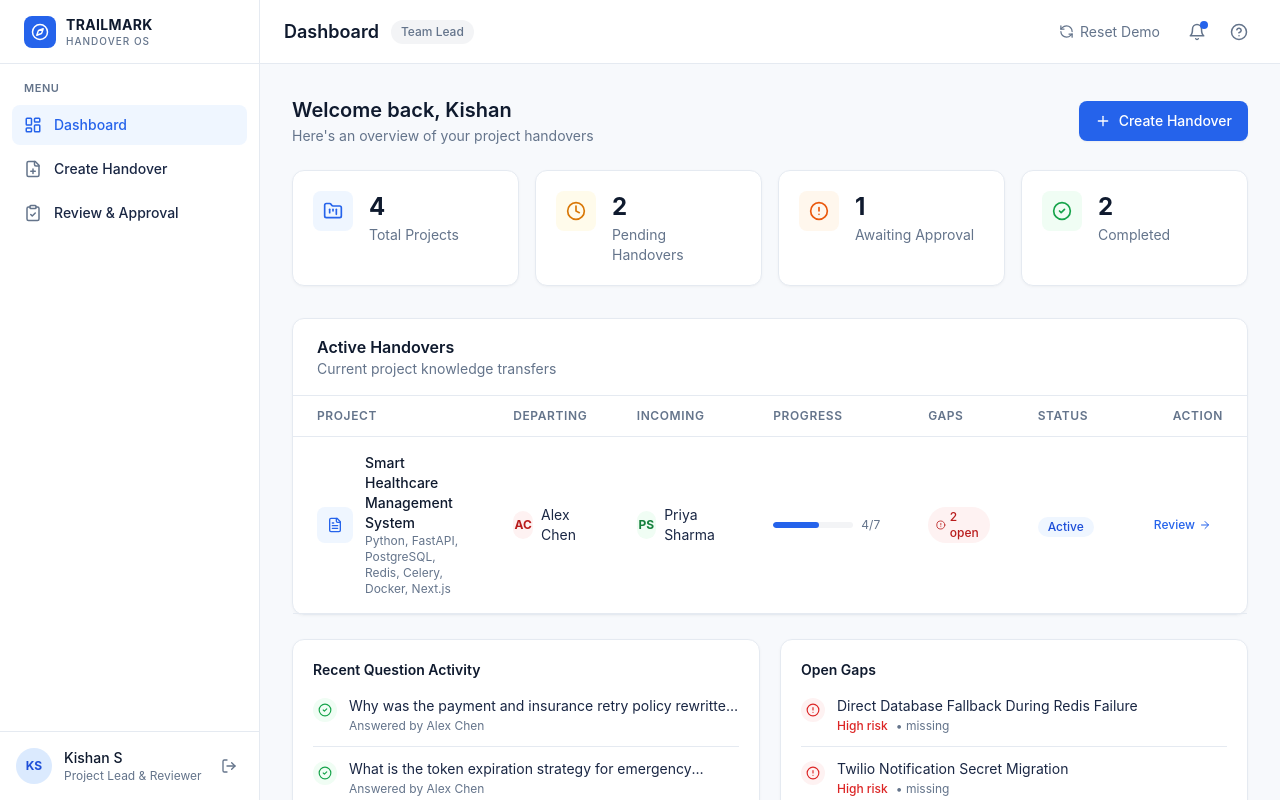
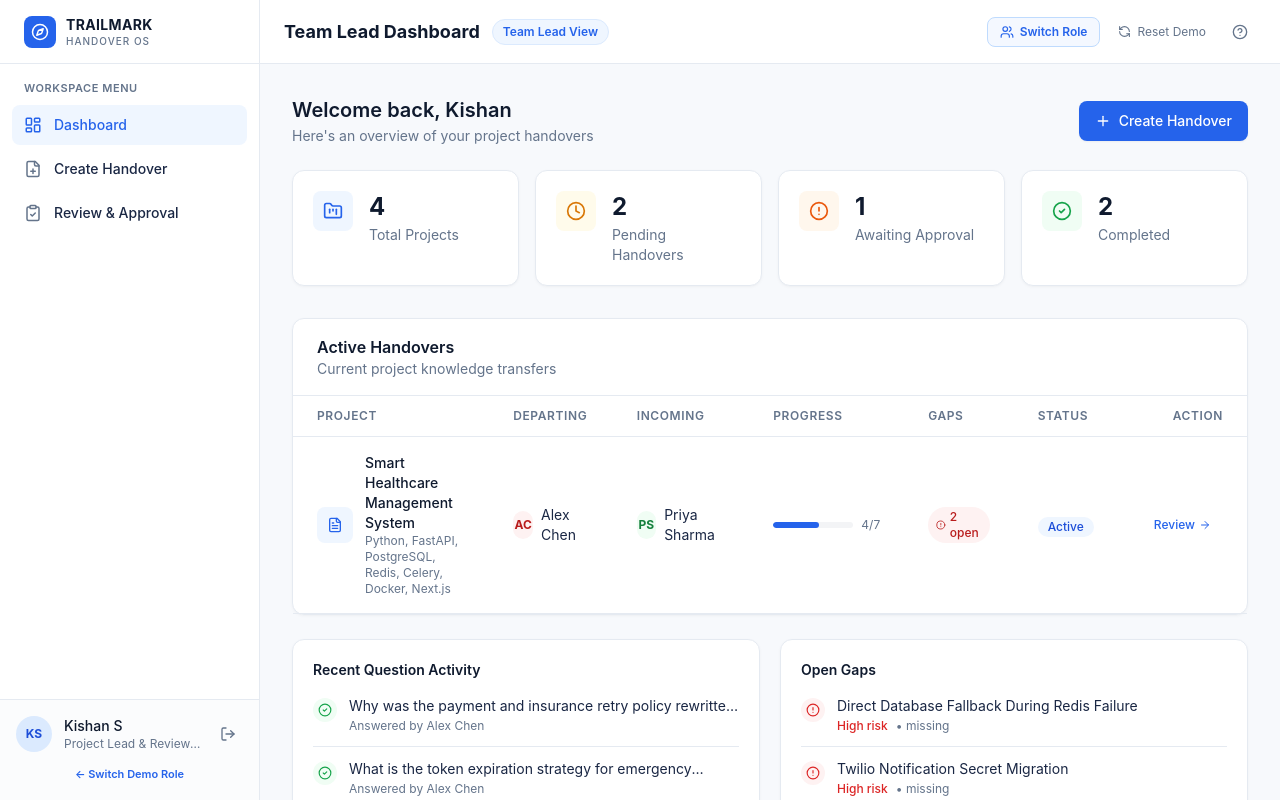
Before and after one commit to tharunsridhar/Trailmark, a Next.js app in the folder frontend/: page / in a window 1280 px wide. Built offline with nearby package versions, Linux system fonts and the light colour scheme.

Commit message:
Set mandatory role selection as default landing screen with three interactive persona cards

```diff
--- a/frontend/src/app/page.tsx
+++ b/frontend/src/app/page.tsx
@@ -17,6 +17,8 @@ export default function Home() {
     case 'dashboard':
     case 'create':
       return <Screen1TeamLeadDashboard />;
+    case 'departing-intro':
+    case 'interview':
     case 'questions':
     case 'my-handover-departing':
       return <Screen2DepartingQuestions />;
--- a/frontend/src/components/AppShell.tsx
+++ b/frontend/src/components/AppShell.tsx
@@ -8,13 +8,13 @@ import { TopNav } from '@/components/TopNav';
 export function AppShell({ children }: { children: React.ReactNode }) {
   const { activeScreen } = useHandover();
 
-  // Role selection is full-screen, no sidebar/topbar
-  if (activeScreen === 'role-select') {
+  // Role selection and Focused AI Interview have their own dedicated full-screen layouts
+  if (activeScreen === 'role-select' || activeScreen === 'interview') {
     return <>{children}</>;
   }
 
   return (
-    <div className="flex h-screen overflow-hidden">
+    <div className="flex h-screen overflow-hidden bg-page">
       <Sidebar />
       <div className="flex-1 flex flex-col min-w-0">
         <TopNav />
--- a/frontend/src/components/Sidebar.tsx
+++ b/frontend/src/components/Sidebar.tsx
@@ -1,7 +1,7 @@
 'use client';
 
 import React from 'react';
-import { useHandover, DEMO_USERS } from '@/context/HandoverContext';
+import { useHandover } from '@/context/HandoverContext';
 import {
   LayoutDashboard,
   FilePlus,
@@ -11,6 +11,7 @@ import {
   Search,
   LogOut,
   Compass,
+  Sparkles,
 } from 'lucide-react';
 
 interface NavItem {
@@ -26,12 +27,12 @@ const LEAD_NAV: NavItem[] = [
 ];
 
 const DEPARTING_NAV: NavItem[] = [
-  { id: 'my-handover-departing', label: 'My Handover', icon: <FileText size={18} /> },
-  { id: 'questions', label: 'AI Questions', icon: <MessageSquareText size={18} /> },
+  { id: 'departing-intro', label: 'Handover Overview', icon: <FileText size={18} /> },
+  { id: 'interview', label: 'AI Interview', icon: <Sparkles size={18} /> },
 ];
 
 const INCOMING_NAV: NavItem[] = [
-  { id: 'incoming-handover', label: 'My Handover', icon: <FileText size={18} /> },
+  { id: 'incoming-handover', label: 'Handover Document', icon: <FileText size={18} /> },
   { id: 'evidence-gaps', label: 'Evidence & Gaps', icon: <Search size={18} /> },
 ];
 
@@ -61,10 +62,12 @@ export function Sidebar() {
       {/* Navigation */}
       <nav className="flex-1 px-3 py-4 space-y-1">
         <p className="px-3 text-[11px] font-semibold text-muted uppercase tracking-wider mb-2">
-          Menu
+          Workspace Menu
         </p>
         {navItems.map((item) => {
-          const isActive = activeScreen === item.id;
+          const isActive =
+            activeScreen === item.id ||
+            (item.id === 'interview' && (activeScreen === 'questions' || activeScreen === 'my-handover-departing'));
           return (
             <button
               key={item.id}
@@ -82,8 +85,8 @@ export function Sidebar() {
         })}
       </nav>
 
-      {/* User info / Role switch */}
-      <div className="border-t border-[#E5EAF1] p-4">
+      {/* User info / Switch Role button */}
+      <div className="border-t border-[#E5EAF1] p-4 bg-slate-50/50">
         <div className="flex items-center gap-3">
           <div className="w-9 h-9 rounded-full bg-brand-100 text-brand-700 flex items-center justify-center text-xs font-bold">
             {currentUser.avatar}
@@ -94,13 +97,20 @@ export function Sidebar() {
           </div>
           <button
             onClick={() => {
-              setActiveRole('lead');
               setActiveScreen('role-select');
             }}
-            className="p-1.5 rounded-md text-muted hover:text-navy-800 hover:bg-gray-100 transition-colors"
-            title="Switch role"
+            className="p-1.5 rounded-md text-muted hover:text-brand-600 hover:bg-white border border-transparent hover:border-[#E5EAF1] transition-colors"
+            title="Switch demo persona"
           >
             <LogOut size={16} />
+          </button>
+        </div>
+        <div className="mt-2 text-center">
+          <button
+            onClick={() => setActiveScreen('role-select')}
+            className="text-[11px] font-semibold text-brand-600 hover:underline inline-flex items-center gap-1"
+          >
+            ← Switch Demo Role
           </button>
         </div>
       </div>
--- a/frontend/src/components/TopNav.tsx
+++ b/frontend/src/components/TopNav.tsx
@@ -2,22 +2,24 @@
 
 import React from 'react';
 import { useHandover } from '@/context/HandoverContext';
-import { HelpCircle, Bell, RefreshCcw } from 'lucide-react';
+import { HelpCircle, Bell, RefreshCcw, UserCheck, Users } from 'lucide-react';
 
 const SCREEN_TITLES: Record<string, string> = {
-  dashboard: 'Dashboard',
+  dashboard: 'Team Lead Dashboard',
   create: 'Create Handover',
   review: 'Review & Approval',
-  questions: 'AI Questions',
-  'my-handover-departing': 'My Handover',
-  'incoming-handover': 'My Handover',
-  'evidence-gaps': 'Evidence & Gaps',
+  'departing-intro': 'Knowledge Handover Overview',
+  interview: 'AI Handover Interview',
+  questions: 'AI Handover Interview',
+  'my-handover-departing': 'Handover Overview',
+  'incoming-handover': 'Approved Handover Document',
+  'evidence-gaps': 'Evidence & Gaps Inspection',
 };
 
 export function TopNav() {
-  const { activeScreen, activeRole, resetDemoData } = useHandover();
+  const { activeScreen, activeRole, setActiveScreen, resetDemoData } = useHandover();
 
-  const title = SCREEN_TITLES[activeScreen] || 'Trailmark';
+  const title = SCREEN_TITLES[activeScreen] || 'Trailmark Workspace';
   const roleLabel =
     activeRole === 'lead'
       ? 'Team Lead'
@@ -27,30 +29,39 @@ export function TopNav() {
 
   return (
     <header className="h-16 bg-white border-b border-[#E5EAF1] flex items-center justify-between px-6 shrink-0">
-      {/* Left: page title */}
+      {/* Left: page title & role indicator */}
       <div className="flex items-center gap-3">
-        <h1 className="text-lg font-semibold text-navy-800">{title}</h1>
-        <span className="text-xs font-medium text-muted bg-gray-100 px-2.5 py-1 rounded-full">
-          {roleLabel}
+        <h1 className="text-base sm:text-lg font-bold text-navy-800">{title}</h1>
+        <span className="text-xs font-semibold text-brand-600 bg-blue-50 border border-blue-100 px-2.5 py-1 rounded-full">
+          {roleLabel} View
         </span>
       </div>
 
-      {/* Right: actions */}
+      {/* Right: Quick Role Switcher + Reset + Help */}
       <div className="flex items-center gap-2">
         <button
+          onClick={() => setActiveScreen('role-select')}
+          className="flex items-center gap-1.5 text-xs font-semibold text-brand-600 hover:text-brand-700 bg-blue-50/70 hover:bg-blue-100 px-3 py-1.5 rounded-lg border border-blue-200 transition-colors"
+          title="Switch role"
+        >
+          <Users size={14} />
+          <span>Switch Role</span>
+        </button>
+
+        <button
           onClick={resetDemoData}
-          className="flex items-center gap-1.5 text-sm text-muted hover:text-navy-800 px-3 py-2 rounded-lg hover:bg-gray-50 transition-colors"
-          title="Reset demo data"
+          className="flex items-center gap-1.5 text-xs text-muted hover:text-navy-800 px-2.5 py-1.5 rounded-lg hover:bg-gray-100 transition-colors"
+          title="Reset demo data to initial state"
         >
-          <RefreshCcw size={15} />
+          <RefreshCcw size={13} />
           <span className="hidden sm:inline">Reset Demo</span>
         </button>
-        <button className="p-2 rounded-lg text-muted hover:text-navy-800 hover:bg-gray-50 transition-colors relative">
-          <Bell size={18} />
-          <span className="absolute top-1.5 right-1.5 w-2 h-2 bg-brand-600 rounded-full"></span>
-        </button>
-        <button className="p-2 rounded-lg text-muted hover:text-navy-800 hover:bg-gray-50 transition-colors">
-          <HelpCircle size={18} />
+
+        <button
+          className="p-2 rounded-lg text-muted hover:text-navy-800 hover:bg-gray-100 transition-colors"
+          title="Help & documentation"
+        >
+          <HelpCircle size={16} />
         </button>
       </div>
     </header>
--- a/frontend/src/components/screens/Screen0RoleSelection.tsx
+++ b/frontend/src/components/screens/Screen0RoleSelection.tsx
@@ -1,92 +1,177 @@
 'use client';
 
-import React from 'react';
+import React, { useState } from 'react';
 import { useHandover } from '@/context/HandoverContext';
 import { Role } from '@/types';
-import { Shield, UserMinus, UserPlus, Compass, ArrowRight } from 'lucide-react';
+import { Shield, UserMinus, UserPlus, Compass, ArrowRight, Check } from 'lucide-react';
 
-const roles: { key: Role; label: string; subtitle: string; description: string; icon: React.ReactNode }[] = [
+interface RoleOption {
+  key: Role;
+  title: string;
+  badge: string;
+  assignedUser: string;
+  userRole: string;
+  description: string;
+  icon: React.ReactNode;
+  targetScreen: string;
+}
+
+const ROLES: RoleOption[] = [
   {
     key: 'lead',
-    label: 'Team Lead',
-    subtitle: 'Lead & Reviewer',
-    description: 'Create project handovers, review answers and evidence, resolve gaps, and approve completed handovers.',
+    title: 'Team Lead',
+    badge: 'Lead & Reviewer',
+    assignedUser: 'Kishan S',
+    userRole: 'Engineering Lead',
+    description:
+      'Create project handovers, provide project details, manage departing members, review AI-generated information, verify evidence and approve handovers.',
     icon: <Shield size={28} />,
+    targetScreen: 'dashboard',
   },
   {
     key: 'departing',
-    label: 'Departing Member',
-    subtitle: 'Knowledge Source',
-    description: 'Answer AI-generated questions about your project role, provide context, and document decisions.',
+    title: 'Departing Team Member',
+    badge: 'Knowledge Source',
+    assignedUser: 'Alex Chen',
+    userRole: 'Senior Backend Developer',
+    description:
+      'Participate in an AI-guided knowledge handover interview, answer questions based on your project role, provide text or voice responses and submit your knowledge to the Team Lead.',
     icon: <UserMinus size={28} />,
+    targetScreen: 'departing-intro',
   },
   {
     key: 'incoming',
-    label: 'Incoming Member',
-    subtitle: 'Knowledge Receiver',
-    description: 'Review the approved handover, inspect evidence and gaps, and acknowledge receipt of project knowledge.',
+    title: 'Incoming Team Member',
+    badge: 'Successor',
+    assignedUser: 'Priya Sharma',
+    userRole: 'Incoming Software Engineer',
+    description:
+      'Access the Team Lead-approved project handover, understand responsibilities, inspect supporting evidence, identify missing information and acknowledge receipt.',
     icon: <UserPlus size={28} />,
+    targetScreen: 'incoming-handover',
   },
 ];
 
 export function Screen0RoleSelection() {
   const { setActiveRole, setActiveScreen } = useHandover();
+  const [selectedRole, setSelectedRole] = useState<Role | null>(null);
+  const [isTransitioning, setIsTransitioning] = useState(false);
 
-  const handleSelect = (role: Role) => {
-    setActiveRole(role);
-    if (role === 'lead') setActiveScreen('dashboard');
-    else if (role === 'departing') setActiveScreen('questions');
-    else setActiveScreen('incoming-handover');
+  const handleSelectRole = (r: RoleOption) => {
+    setSelectedRole(r.key);
+    setIsTransitioning(true);
+    setActiveRole(r.key);
+
+    setTimeout(() => {
+      setActiveScreen(r.targetScreen);
+    }, 280);
   };
 
   return (
-    <div className="min-h-screen bg-page flex flex-col items-center justify-center px-4 py-12">
-      {/* Logo */}
-      <div className="flex items-center gap-3 mb-2">
-        <div className="w-10 h-10 rounded-xl bg-brand-600 flex items-center justify-center">
+    <div className="min-h-screen bg-[#F8FAFC] flex flex-col items-center justify-center px-4 py-12">
+      {/* Brand Header */}
+      <div className="flex items-center gap-2.5 mb-8">
+        <div className="w-10 h-10 rounded-xl bg-brand-600 flex items-center justify-center shadow-sm">
           <Compass size={22} className="text-white" />
         </div>
-        <div>
-          <h1 className="text-xl font-bold text-navy-800 tracking-tight">TRAILMARK</h1>
-          <p className="text-[10px] font-semibold text-muted uppercase tracking-[0.2em] -mt-0.5">Handover OS</p>
+        <div className="flex flex-col leading-none">
+          <span className="text-base font-bold text-[#0F172A] tracking-wider">TRAILMARK</span>
+          <span className="text-[10px] font-semibold text-[#64748B] uppercase tracking-[0.2em] mt-0.5">
+            Handover OS
+          </span>
         </div>
       </div>
 
-      {/* Heading */}
-      <div className="text-center mt-8 mb-10 max-w-lg">
-        <h2 className="text-2xl font-semibold text-navy-800 mb-2">
-          Select your role
-        </h2>
-        <p className="text-sm text-muted leading-relaxed">
-          Choose a demo persona to explore the knowledge handover workflow — from project creation and AI-driven questions, through lead review, to incoming member acknowledgement.
+      {/* Main Title Banner */}
+      <div className="text-center max-w-xl mb-10">
+        <h1 className="text-3xl sm:text-4xl font-bold text-[#0F172A] tracking-tight mb-2.5">
+          Welcome to Trailmark
+        </h1>
+        <p className="text-base sm:text-lg text-[#64748B] font-medium mb-4">
+          Your project knowledge, carried forward.
+        </p>
+        <div className="inline-flex items-center gap-2 px-3 py-1 rounded-full bg-blue-50 border border-blue-100 text-xs font-semibold text-brand-600">
+          <span>How would you like to continue?</span>
+        </div>
+      </div>
+
+      {/* 3 Interactive Large Role Cards */}
+      <div className="grid grid-cols-1 md:grid-cols-3 gap-6 w-full max-w-5xl">
+        {ROLES.map((r) => {
+          const isSelected = selectedRole === r.key;
+          return (
+            <div
+              key={r.key}
+              onClick={() => handleSelectRole(r)}
+              className={`group relative bg-white border rounded-2xl p-7 text-left cursor-pointer transition-all duration-200 flex flex-col justify-between ${
+                isSelected
+                  ? 'border-brand-600 ring-2 ring-brand-500/20 shadow-lg -translate-y-1'
+                  : 'border-[#E2E8F0] hover:border-brand-300 hover:shadow-md hover:-translate-y-0.5'
+              }`}
+            >
+              {/* Card Top: Icon & Badge */}
+              <div>
+                <div className="flex items-center justify-between mb-5">
+                  <div
+                    className={`w-14 h-14 rounded-xl flex items-center justify-center transition-colors ${
+                      isSelected
+                        ? 'bg-brand-600 text-white'
+                        : 'bg-brand-50 text-brand-600 group-hover:bg-brand-100'
+                    }`}
+                  >
+                    {r.icon}
+                  </div>
+                  <span className="px-2.5 py-1 rounded-full text-xs font-medium bg-slate-100 text-[#64748B]">
+                    {r.badge}
+                  </span>
+                </div>
+
+                {/* Role Title */}
+                <h2 className="text-xl font-bold text-[#0F172A] mb-1.5">{r.title}</h2>
+
+                {/* Persona Tag */}
+                <p className="text-xs font-medium text-brand-600 mb-3.5">
+                  Demo persona: <span className="font-semibold">{r.assignedUser}</span> ({r.userRole})
+                </p>
+
+                {/* Detailed Spec Description */}
+                <p className="text-sm text-[#64748B] leading-relaxed mb-6">
+                  {r.description}
                 </p>
               </div>
 
-      {/* Role cards */}
-      <div className="grid grid-cols-1 md:grid-cols-3 gap-5 w-full max-w-3xl">
-        {roles.map((r) => (
+              {/* Action Button */}
+              <div className="pt-4 border-t border-[#F1F5F9]">
                 <button
-            key={r.key}
-            onClick={() => handleSelect(r.key)}
-            className="group bg-white border border-[#E5EAF1] rounded-xl p-6 text-left hover:border-brand-300 hover:shadow-card-hover transition-all duration-200 flex flex-col"
+                  type="button"
+                  className={`w-full py-2.5 px-4 rounded-xl text-sm font-semibold flex items-center justify-center gap-2 transition-colors ${
+                    isSelected
+                      ? 'bg-brand-600 text-white shadow-sm'
+                      : 'bg-slate-50 text-[#0F172A] group-hover:bg-brand-600 group-hover:text-white'
+                  }`}
                 >
-            <div className="w-12 h-12 rounded-lg bg-brand-50 text-brand-600 flex items-center justify-center mb-4 group-hover:bg-brand-100 transition-colors">
-              {r.icon}
+                  {isSelected ? (
+                    <>
+                      <Check size={16} /> Entering workspace...
+                    </>
+                  ) : (
+                    <>
+                      Select {r.title} <ArrowRight size={15} />
+                    </>
+                  )}
+                </button>
               </div>
-            <h3 className="text-base font-semibold text-navy-800 mb-0.5">{r.label}</h3>
-            <p className="text-xs font-medium text-brand-600 mb-3">{r.subtitle}</p>
-            <p className="text-sm text-muted leading-relaxed flex-1">{r.description}</p>
-            <div className="flex items-center gap-1.5 mt-4 text-sm font-medium text-brand-600 opacity-0 group-hover:opacity-100 transition-opacity">
-              Continue <ArrowRight size={14} />
             </div>
-          </button>
-        ))}
+          );
+        })}
       </div>
 
-      {/* Footer */}
-      <p className="text-xs text-muted mt-10">
-        Demo environment — no authentication required
+      {/* Footer Notes */}
+      <div className="mt-12 text-center text-xs text-[#64748B] max-w-md">
+        <p>
+          Demonstration mode for Round 2. Seeded with sample healthcare pipeline project. You can switch personas at any point using the sidebar switch.
         </p>
+      </div>
     </div>
   );
 }
```
Lines whose indentation alone changed are shown as unchanged.
